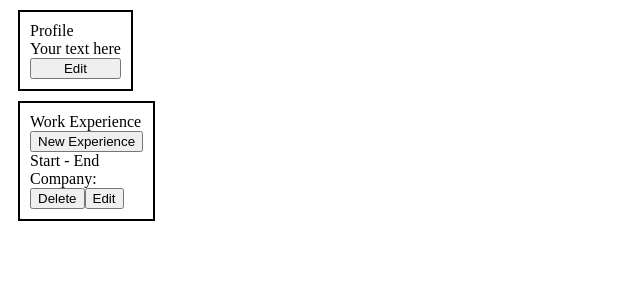
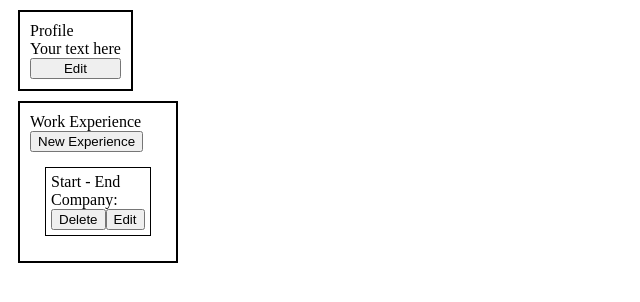
Before and after one commit to feindreh/cv-project, a React (Create React App) app: page / in a window 1280 px wide. Both pictures are taken after a click on the button "New Experience". Shown: the top 302 px of the page, without its empty margins (0-640 px from the left). Built offline with nearby package versions, Linux system fonts and the light colour scheme.

Commit message:
add save edit

```diff
--- a/src/components/experience/experience.css
+++ b/src/components/experience/experience.css
@@ -5,10 +5,9 @@
     width: fit-content;
 }
 
-.xp{
+.singleXp{
     border:solid black 1px;
-    margin:5px;
+    margin:15px;
     padding:5px;
     width: fit-content;
-
 }
--- a/src/components/experience/experience.js
+++ b/src/components/experience/experience.js
@@ -15,6 +15,7 @@ class Experience extends Component{
     this.newXp = this.newXp.bind(this)
     this.XpFactory = this.XpFactory.bind(this)
     this.deleteXp = this.deleteXp.bind(this)
+    this.editXp = this.editXp.bind(this)
   }
 
   id=0
@@ -33,6 +34,12 @@ class Experience extends Component{
       xp:this.state.xp.filter((xp) => xp.id !== Id)
     })
   }
+  editXp(obj){
+    const searchID = obj.id
+    this.setState({
+      xp: [...this.state.xp.filter((xp)=> xp.id !== searchID),obj]
+    })
+  }
 
   render(){
         return(
@@ -40,7 +47,7 @@ class Experience extends Component{
                 <div>Work Experience</div>
                 <button type="button" onClick={this.newXp}>New Experience</button>
                 {this.state.xp.map((xp)=>{
-                  return <SingleXp  exp={xp} key={xp.id} del={()=>{this.deleteXp(xp.id)}}/>
+                  return <SingleXp  exp={xp} key={xp.id} edit={this.editXp} del={()=>{this.deleteXp(xp.id)}}/>
                 })}
             </div>
         )
--- a/src/components/experience/singleXp.js
+++ b/src/components/experience/singleXp.js
@@ -16,19 +16,22 @@ class SingleXp extends Component{
       })
     }
 
-    unEdit(e){
-      // this.setState({
-      //   edit:false
-      // })
+    unEdit(){
+
       const newObj = {
         start:document.querySelector(`.xp-${this.props.exp.id} .start`).value,
         end:document.querySelector(`.xp-${this.props.exp.id} .end`).value,
         name:document.querySelector(`.xp-${this.props.exp.id} .name`).value,
         company:document.querySelector(`.xp-${this.props.exp.id} .company`).value,
         text:document.querySelector(`.xp-${this.props.exp.id} .text`).value,
+        id:this.props.exp.id,
       }
-     console.log(newObj)
 
+      this.props.edit(newObj)
+
+      this.setState({
+        edit:false
+      })
     }
 
 
@@ -41,7 +44,7 @@ class SingleXp extends Component{
 
         if(this.state.edit ===false){
           return(
-            <div className={`xp-${id}`}>
+            <div className={`xp-${id} singleXp`}>
               <div>Start {start} - End {end}</div>
               <div>{name}</div>
               <div>Company:{company}</div>
@@ -52,7 +55,7 @@ class SingleXp extends Component{
           )
         }else{
           return(
-            <div className={`xp-${id}`}>
+            <div className={`xp-${id} singleXp`}>
               <div>Start <input className="start" type="text"defaultValue={start}></input>- End <input type="text" className="end"defaultValue={end}></input></div>
               <div>What did you do?(Headline)<input type="text" className="name" defaultValue={name}></input></div>
               <div>Company:<input type="text" className="company" defaultValue={company}></input></div>
```
